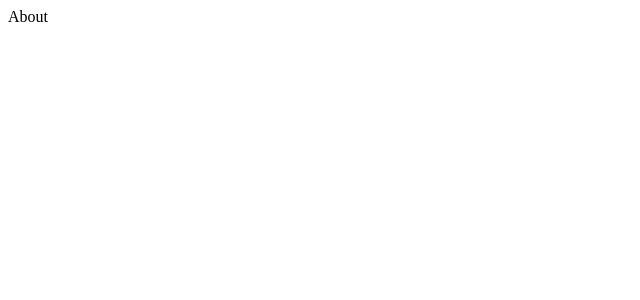
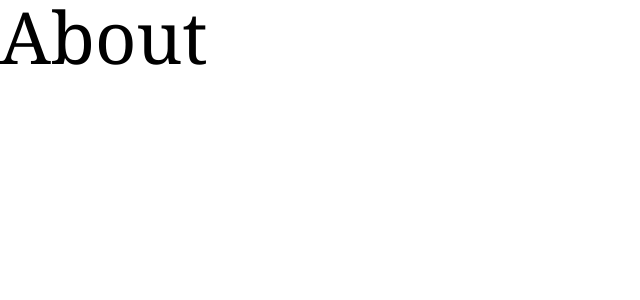
Before and after one commit to spidy7878/taiyo, a React (Create React App) app: page /about in a window 1280 px wide. Shown: the top 300 px of the page, without its empty margins (0-640 px from the left). Built offline with nearby package versions, Linux system fonts and the light colour scheme.

Commit message:
Typescript Setup Complete

```diff
--- a/src/components/About.jsx
+++ /dev/null
@@ -1,9 +0,0 @@
-import React from 'react'
-
-const About = () => {
-  return (
-    <div className='text-7xl font-serif'>About</div>
-  )
-}
-
-export default About;
--- /dev/null
+++ b/src/components/About.tsx
@@ -0,0 +1,7 @@
+import React from "react";
+
+const About = () => {
+  return <div className="text-7xl font-serif">About</div>;
+};
+
+export default About;
--- /dev/null
+++ b/tailwind.config.js
@@ -0,0 +1,8 @@
+/** @type {import('tailwindcss').Config} */
+module.exports = {
+  content: ["./src/**/*.{js,jsx,ts,tsx}"],
+  theme: {
+    extend: {},
+  },
+  plugins: [],
+};
```
Also changed, not shown: package.json (+8 -0 lines), src/index.js (+9 -12 lines), 1 other file (tests, documents, lock files or other folders).
